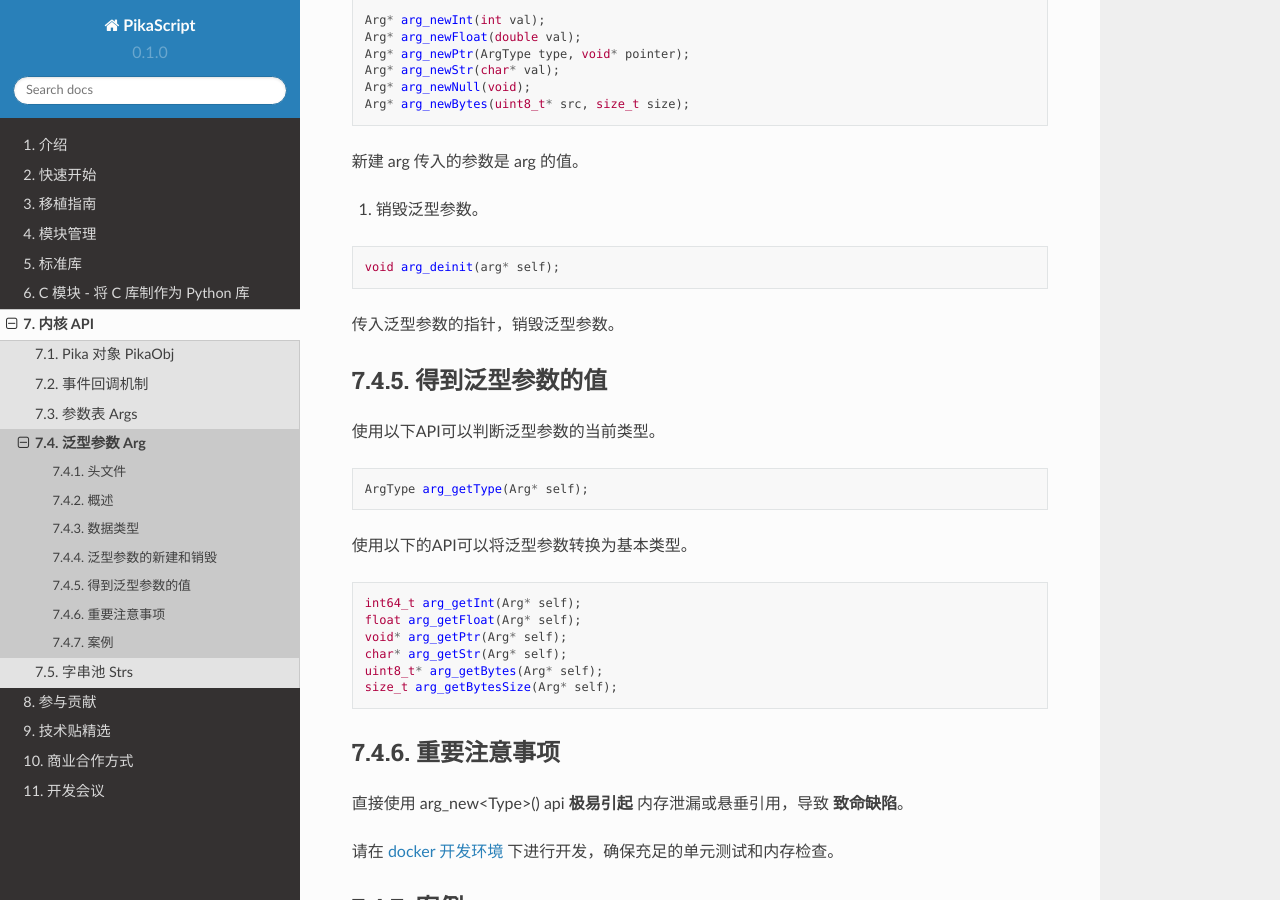
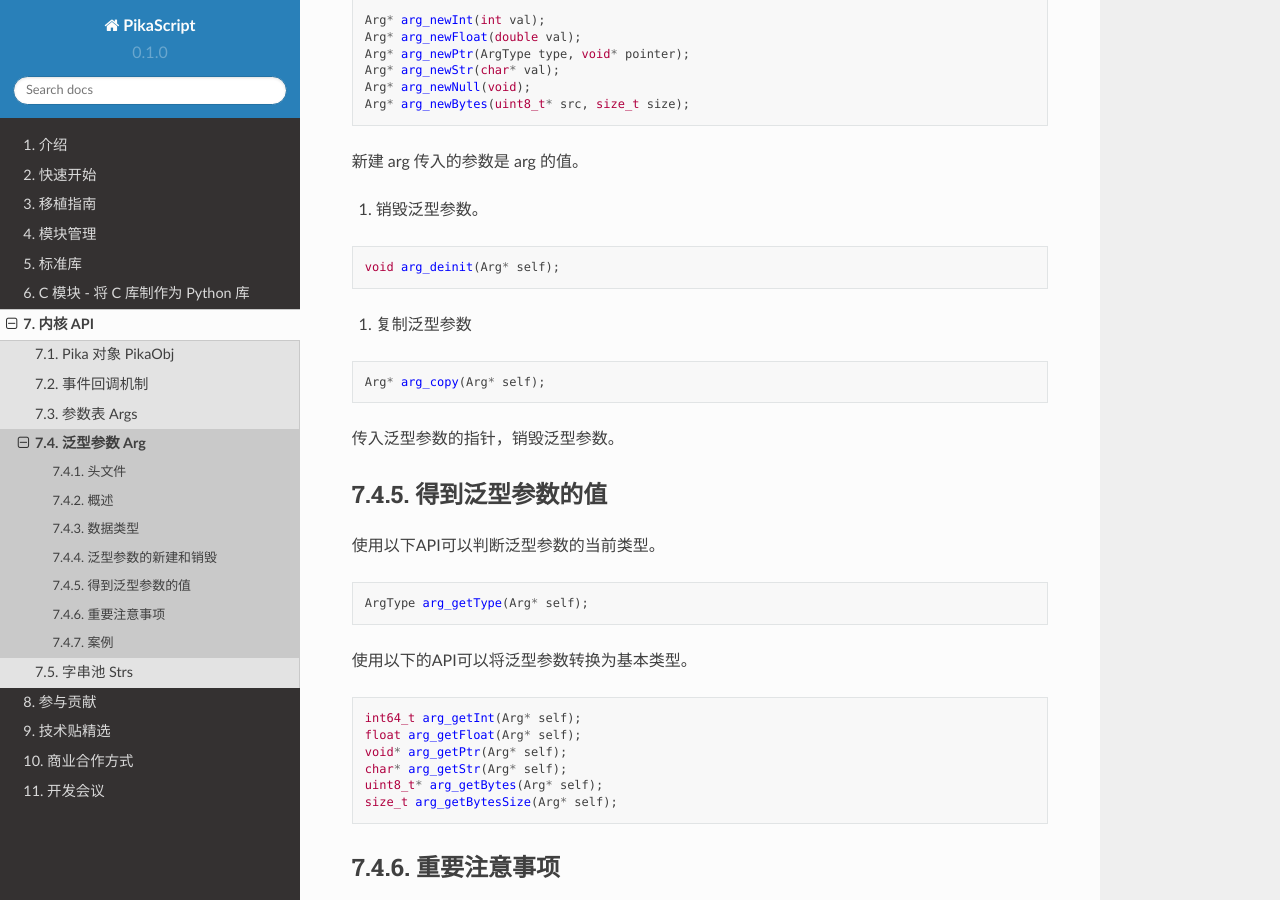
Before and after one commit to pikasTech/pikadoc, a Sphinx documentation site: the page built from docs/source/coreapi_arg.md, in a window 1280 px wide and 900 px high, scrolled down 1064 px. Built offline with Sphinx 7.4.7 and the Read the Docs theme 2.0.0, drawn with Linux system fonts in a browser that asks for light colours.

Commit message:
Update coreapi_arg.md

````diff
--- a/docs/source/coreapi_arg.md
+++ b/docs/source/coreapi_arg.md
@@ -53,7 +53,12 @@ Arg* arg_newBytes(uint8_t* src, size_t size);
 2. 销毁泛型参数。
 
 ```c
-void arg_deinit(arg* self);
+void arg_deinit(Arg* self);
+```
+
+3. 复制泛型参数
+```c
+Arg* arg_copy(Arg* self);
 ```
 
 传入泛型参数的指针，销毁泛型参数。
````
